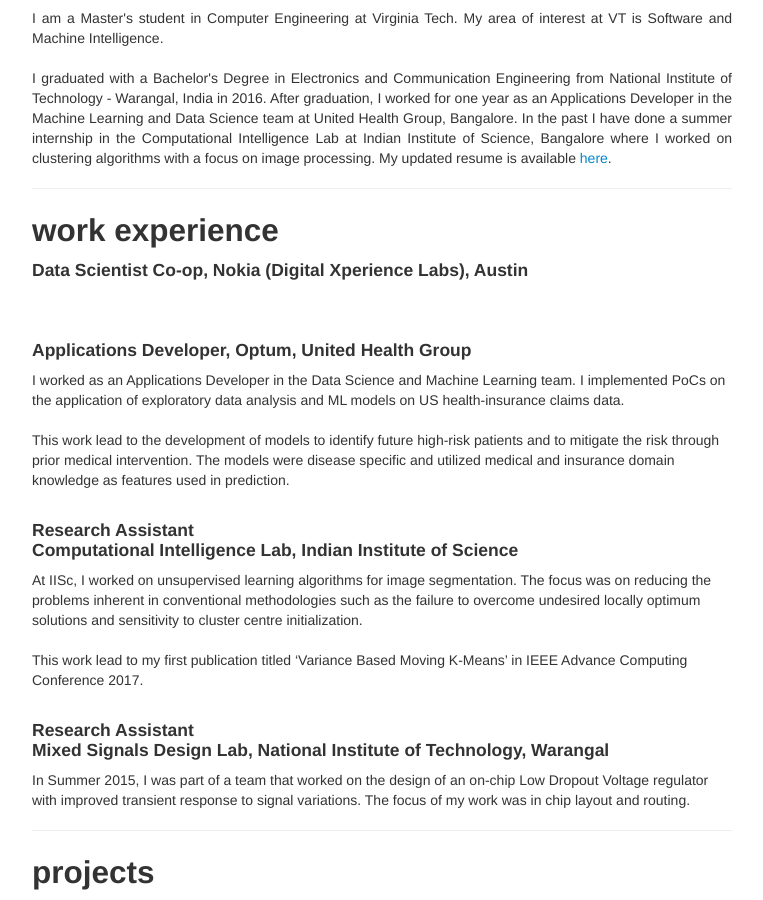
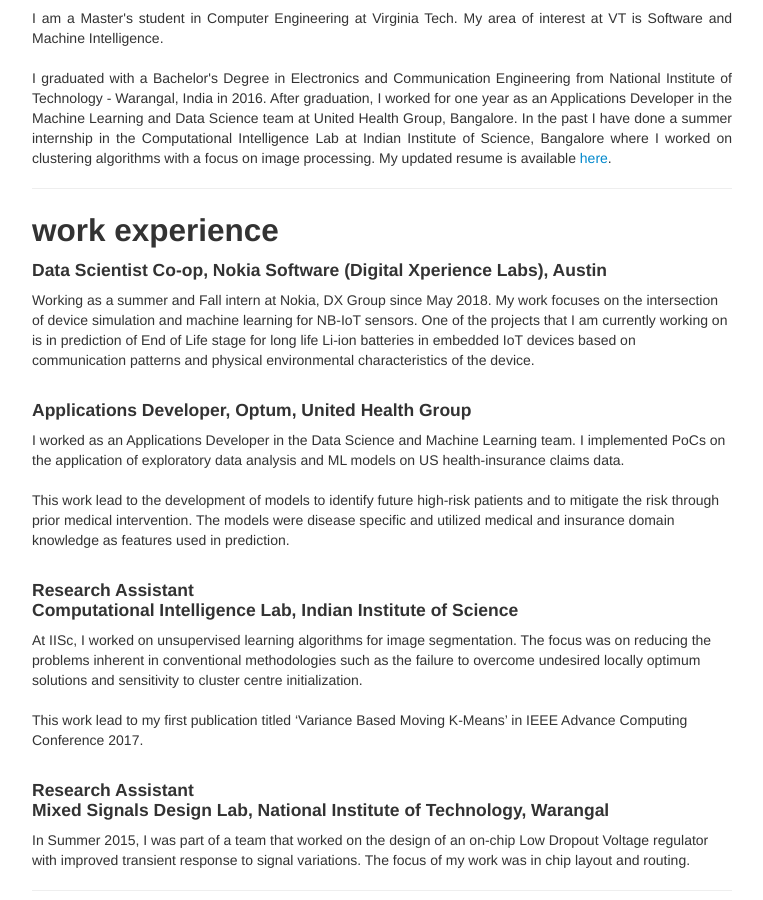
Before and after one commit to rvp22/rvp22.github.io, a Jekyll site: the page built from index.md, in a window 1280 px wide and 900 px high, scrolled down 511 px. Shown: the whole window, without its empty margins (258-1021 px from the left). Built offline with Jekyll 4.4.1, drawn with Linux system fonts in a browser that asks for light colours.

Commit message:
Update index.md

```diff
--- a/index.md
+++ b/index.md
@@ -36,7 +36,9 @@
 <div class="work experience">
 <h2><a name="work experience"></a>work experience</h2>
 
-<h4>Data Scientist Co-op, Nokia (Digital Xperience Labs), Austin</h4>
+<h4>Data Scientist Co-op, Nokia Software (Digital Xperience Labs), Austin</h4>
+
+Working as a summer and Fall intern at Nokia, DX Group since May 2018. My work focuses on the intersection of device simulation and machine learning for NB-IoT sensors. One of the projects that I am currently working on is in prediction of End of Life stage for long life Li-ion batteries in embedded IoT devices based on communication patterns and physical environmental characteristics of the device.
 
 <br> <br>
 
```
